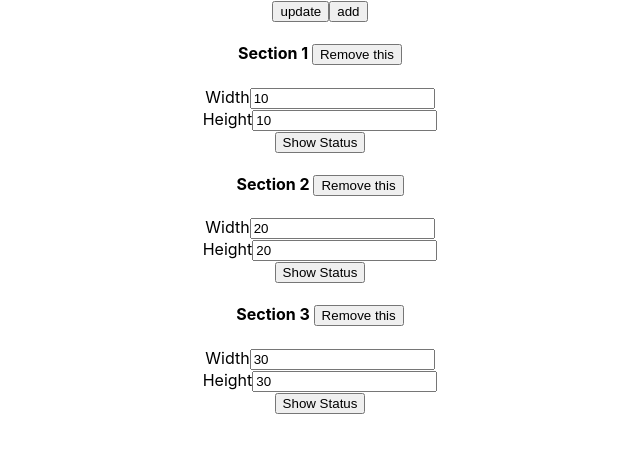
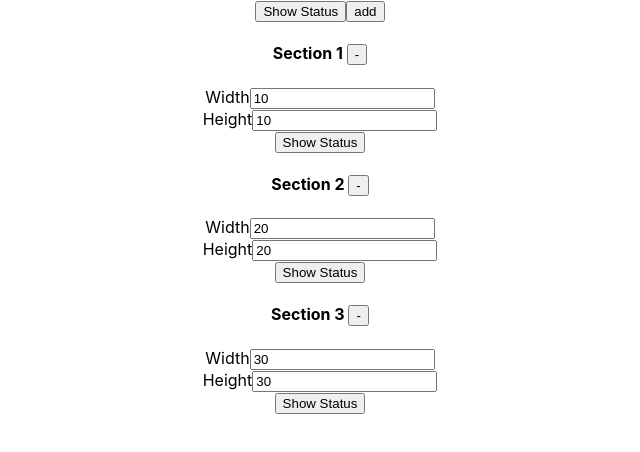
Before and after one commit to pranaow/squaresetapp, a React (Create React App) app: page / in a window 1280 px wide. Shown: the top 452 px of the page, without its empty margins (320-960 px from the left). Built offline with nearby package versions, Linux system fonts and the light colour scheme.

Commit message:
routing updated

```diff
--- a/src/Square.js
+++ b/src/Square.js
@@ -30,14 +30,15 @@ class Square extends React.Component {
     }
 
     render() {
+        console.log(JSON.stringify(this.props))
         return (
             <div>
-                <h4>Section {this.props.name + 1} <button onClick={this.handleClick}>Remove this</button></h4>
+                <h4>Section {this.props.name + 1} <button onClick={this.handleClick}>-</button></h4>
                 <label>Width</label>
-                <input type="text" name="width" value={String(this.state.width)} onChange={this.handleChange} />
+                <input type="text" name="width" value={this.props.square.width} onChange={this.handleChange} />
                 <br />
                 <label>Height</label>
-                <input type="text" name="height" value={this.state.height} onChange={this.handleChange} />
+                <input type="text" name="height" value={this.props.square.height} onChange={this.handleChange} />
                 <br />
 
                 {this.props.debug &&
--- a/src/SquareSet.js
+++ b/src/SquareSet.js
@@ -10,8 +10,10 @@ class SquareSet extends React.Component {
     }
 
     removeElement = (idx) => {
+        console.log(idx)
         const squareset = Object.assign([],this.state.squareset);
         squareset.splice(idx,1);
+        console.log(JSON.stringify(squareset))
         this.setState({squareset:squareset})
         // this.setState({
         //     squareset: this.state.squareset.filter((person, index) => {
@@ -41,9 +43,10 @@ class SquareSet extends React.Component {
     }
 
     render() {
+        console.log(JSON.stringify(this.state))
         return (
             <div>
-                <button onClick={this.showState.bind(this)}>update</button>
+                <button onClick={this.showState}>Show Status</button>
                 <button onClick={this.addElement}>add</button>
                 {
                     this.state.squareset.map((square,idx)=>(
```
